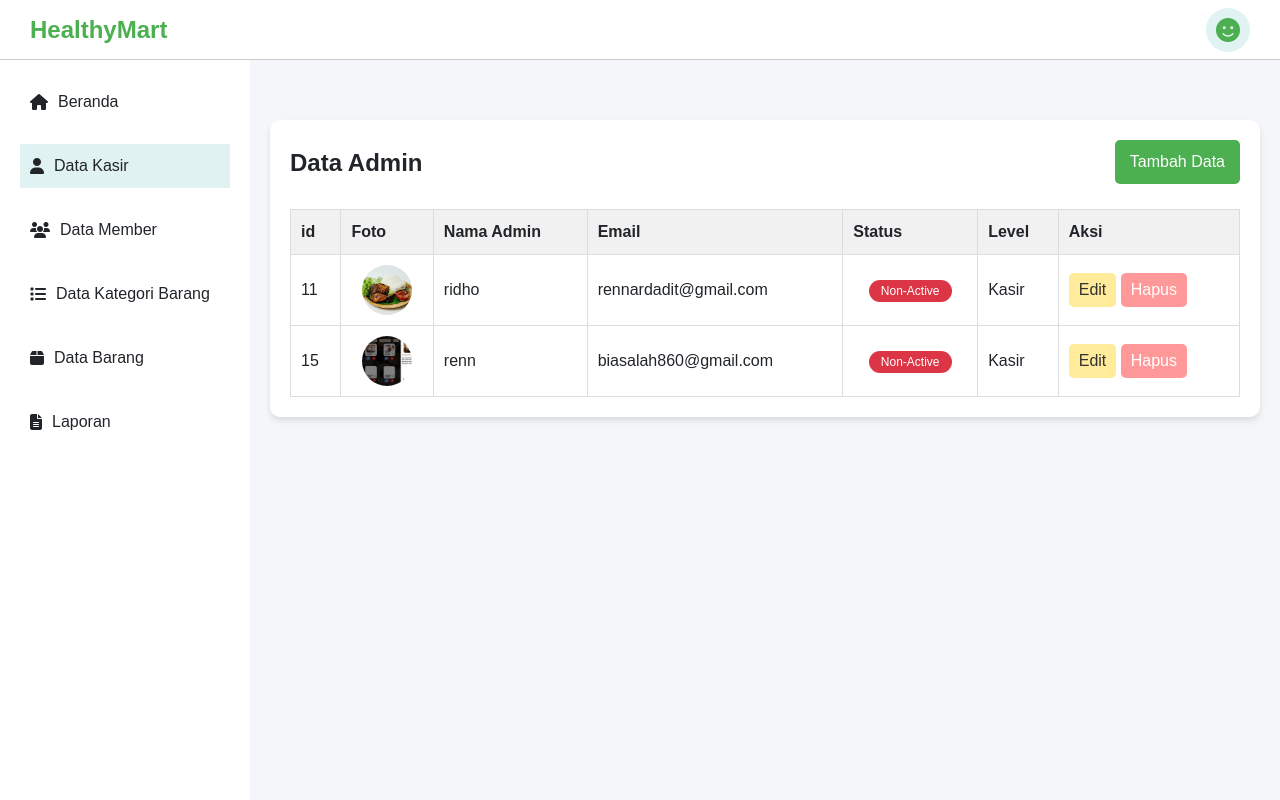
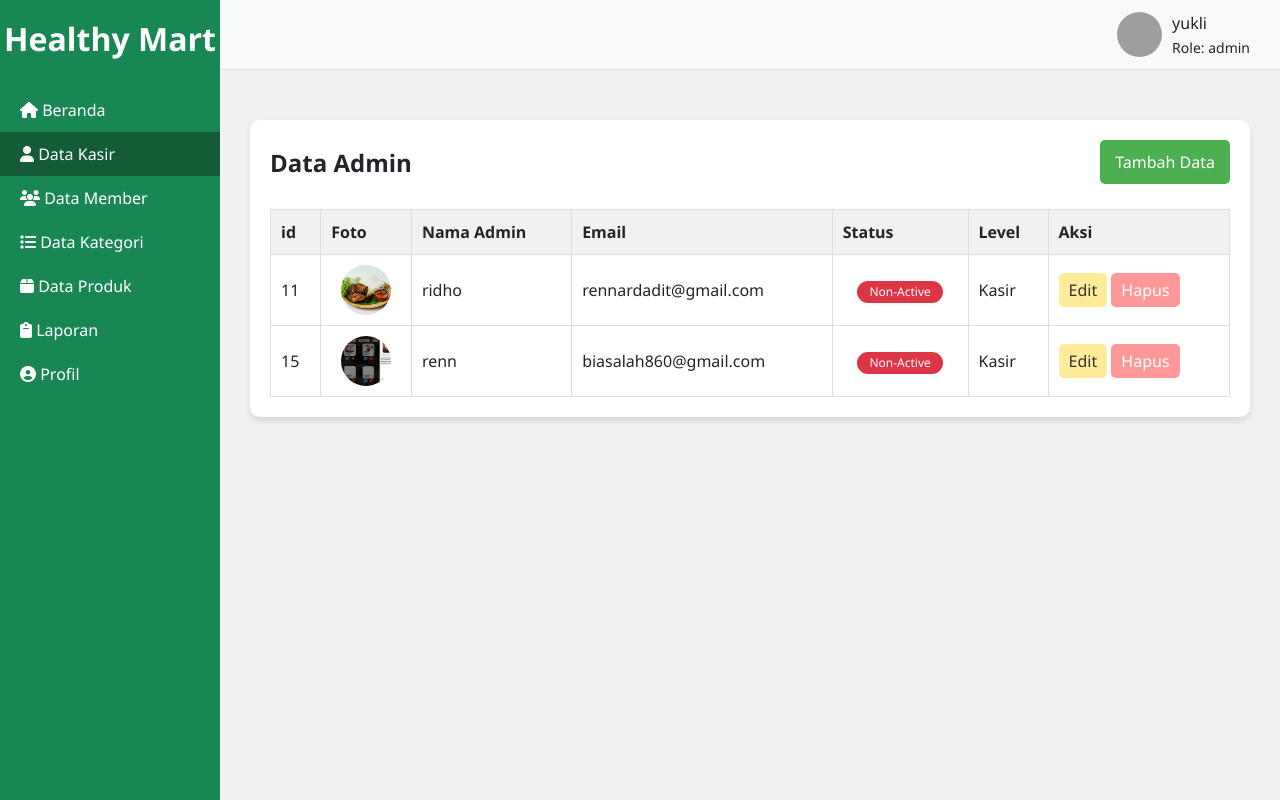
Before and after one commit to rennardadityatama/apotek_digital, a PHP site: page /kasir_digital/pages/admin/admin.php in a window 1280 px wide. Run offline with PHP 8.4, Linux system fonts and the light colour scheme; a user stored in the database is signed in; data comes from the database, SQL or seed files in the repository; data that the repository does not hold is empty; style sheets or scripts are compiled from the project's sources; some libraries are stand-ins or nearby versions; grey boxes are pictures that could not be loaded.

Commit message:
Update about admin

```diff
--- a/src/pages/admin/admin.php
+++ b/src/pages/admin/admin.php
@@ -39,6 +39,15 @@ if ($row) {
 }
 
 $username = $_SESSION['username'];
+$email = $_SESSION['email'];
+$role = $_SESSION['level'];
+
+if (isset($_SESSION['image'])) {
+    $profileImage = "../assets/img/admin/" . $_SESSION['image'];
+} else {
+    $profileImage = "../assets/img/admin/default.jpg";
+}
+
 $query = "SELECT * FROM admin WHERE username = '$username' ";
 $result = mysqli_query($conn, $query);
 $admin = mysqli_fetch_assoc($result);
@@ -110,142 +119,8 @@ if (isset($_POST['edit_admin'])) {
     <link rel="stylesheet" href="https://cdn.jsdelivr.net/npm/sweetalert2@11/dist/sweetalert2.min.css">
     <script src="https://cdn.jsdelivr.net/npm/sweetalert2@11"></script>
     <script src="https://cdn.jsdelivr.net/npm/chart.js"></script>
+    <link rel="stylesheet" href="../../css/main.css">
     <style>
-        body {
-            font-family: Arial, sans-serif;
-            margin: 0;
-            padding: 0;
-            display: flex;
-            background: #f4f6f9;
-        }
-
-        .sidebar {
-            width: 250px;
-            background: #ffffff;
-            padding: 20px;
-            height: 100vh;
-            position: fixed;
-            top: 0;
-            left: 0;
-            padding-top: 80px;
-            border-radius: 0;
-            box-shadow: none;
-            display: flex;
-            flex-direction: column;
-            gap: 20px;
-            /* jarak antar elemen dalam sidebar */
-        }
-
-        .sidebar h2 {
-            text-align: center;
-            color: #4CAF50;
-            margin-top: 20px;
-        }
-
-        .menu-item a {
-            display: flex;
-            align-items: center;
-            width: 100%;
-            padding: 10px;
-            text-decoration: none;
-            color: inherit;
-        }
-
-        .menu-item i {
-            margin-right: 10px;
-        }
-
-        .menu-item a:hover,
-        .menu-item.active a {
-            background: #e0f2f1;
-        }
-
-        .main-content {
-            flex-grow: 1;
-            margin-left: 250px;
-            padding: 100px 20px 20px;
-        }
-
-        .header {
-            position: fixed;
-            top: 0;
-            left: 0;
-            width: 100%;
-            height: 60px;
-            background: #ffffff;
-            display: flex;
-            justify-content: space-between;
-            align-items: center;
-            padding: 0 30px;
-            box-shadow: none;
-            border-radius: 0;
-            z-index: 1000;
-            border-bottom: 1px solid #ccc;
-        }
-
-        .header .logo {
-            font-size: 24px;
-            font-weight: bold;
-            color: #4CAF50;
-        }
-
-        .profile-container {
-            position: relative;
-            display: inline-block;
-        }
-
-        .profile-container:hover .dropdown-menu {
-            display: block;
-        }
-
-        .profile-icon {
-            font-size: 24px;
-            cursor: pointer;
-            color: #4CAF50;
-            background: #e0f2f1;
-            border-radius: 50%;
-            padding: 10px;
-        }
-
-        .dropdown-menu {
-            display: none;
-            position: absolute;
-            right: 0;
-            top: 50px;
-            background: white;
-            padding: 0;
-            /* buang padding di sini */
-            border-radius: 8px;
-            box-shadow: 0 4px 6px rgba(0, 0, 0, 0.1);
-            width: 200px;
-            z-index: 1000;
-        }
-
-        .dropdown-header {
-            padding: 10px;
-            padding-left: 12px;
-            /* lebih kiri */
-        }
-
-        .dropdown-header img {
-            width: 40px;
-            height: 40px;
-            border-radius: 50%;
-        }
-
-        .dropdown-item {
-            padding: 8px;
-            display: flex;
-            align-items: center;
-            gap: 8px;
-            cursor: pointer;
-            border-radius: 5px;
-        }
-
-        .dropdown-item:hover {
-            background: #e0f2f1;
-        }
-
         .data-container {
             background: white;
             padding: 20px;
@@ -328,62 +203,30 @@ if (isset($_POST['edit_admin'])) {
 </head>
 
 <body>
+    <!-- Sidebar -->
+    <div class="sidebar">
+        <h2>Healthy Mart</h2>
+        <a href="../../super_dashboard.php"><i class="fas fa-home"></i> Beranda</a>
+        <a class="active" href="../admin/admin.php"><i class="fas fa-user"></i> Data Kasir</a>
+        <a href="../admin/member.php"><i class="fas fa-users"></i> Data Member</a>
+        <a href="../admin/kategori.php"><i class="fas fa-list"></i> Data Kategori</a>
+        <a href="../admin/produk.php"><i class="fas fa-box"></i> Data Produk</a>
+        <a href="../admin/laporan.php"><i class="fas fa-clipboard"></i> Laporan</a>
+        <a href="../../profile/index.php"><i class="fas fa-user-circle"></i> Profil</a>
+    </div>
+
+    <!-- Header -->
     <div class="header">
-        <div class="logo">HealthyMart</div>
-
-        <div class="profile-container">
-            <i class="fa fa-smile profile-icon" onclick="toggleDropdown()"></i>
-            <div class="dropdown-menu" id="dropdownMenu">
-                <div class="dropdown-header">
-                    <img src="../../assets/img/admin/<?= $admin['image']; ?>" alt="User Image" id="userImage">
-                    <div>
-                        <strong id="username"><?= $admin['username']; ?></strong>
-                        <p id="email" style="font-size: 12px; margin: 0;"><?= $admin['email']; ?></p>
-                    </div>
-                </div>
-                <div class="dropdown-item logout">
-                    <a href="../../auth/logout.php">
-                        <i class="fa fa-sign-out-alt"></i> Logout
-                    </a>
+        <a href="../../profile/index.php" style="text-decoration: none; color: inherit;">
+            <div class="profile-box">
+                <img src="<?= $profileImage ?>" alt="Profile">
+                <div>
+                    <?= $username ?><br>
+                    <small>Role: <?= $role ?></small>
                 </div>
             </div>
-        </div>
+        </a>
     </div>
-
-    <!-- Tambahkan id="sidebar" -->
-    <div class="sidebar" id="sidebar">
-        <div class="menu-item">
-            <a href="../../super_dashboard.php" class="menu-link">
-                <i class="fa fa-home"></i> Beranda
-            </a>
-        </div>
-        <div class="menu-item active">
-            <a href="admin.php" class="menu-link">
-                <i class="fa fa-user"></i> Data Kasir
-            </a>
-        </div>
-        <div class="menu-item">
-            <a href="member.php" class="menu-link">
-                <i class="fa fa-users"></i> Data Member
-            </a>
-        </div>
-        <div class="menu-item">
-            <a href="kategori.php" class="menu-link">
-                <i class="fa fa-list"></i> Data Kategori Barang
-            </a>
-        </div>
-        <div class="menu-item">
-            <a href="produk.php" class="menu-link">
-                <i class="fa fa-box"></i> Data Barang
-            </a>
-        </div>
-        <div class="menu-item">
-            <a href="laporan.php" class="menu-link">
-                <i class="fa fa-file-alt"></i> Laporan
-            </a>
-        </div>
-    </div>
-
 
     <div class="main-content" id="main-content">
         <div class="data-container">
```
Also changed, not shown: src/profile/index.php (+17 -9 lines).
